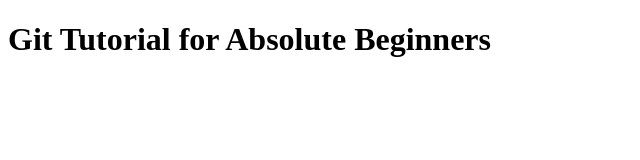
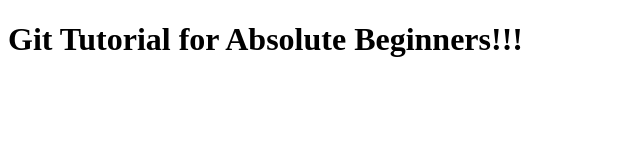
Before and after one commit to gladstone28/dave-gray-playground, a plain HTML site: page index.html in a window 1280 px wide. Shown: the full height of the page, 0-640 px from the left. Drawn offline with Linux system fonts and the light colour scheme.

Commit message:
modifed index.htmp

```diff
--- a/index.html
+++ b/index.html
@@ -10,7 +10,7 @@
 </head>
 
 <body>
-    <h1>Git Tutorial for Absolute Beginners</h1>
+    <h1>Git Tutorial for Absolute Beginners!!!</h1>
     <script src="main.js"></script>
 </body>
 
```
